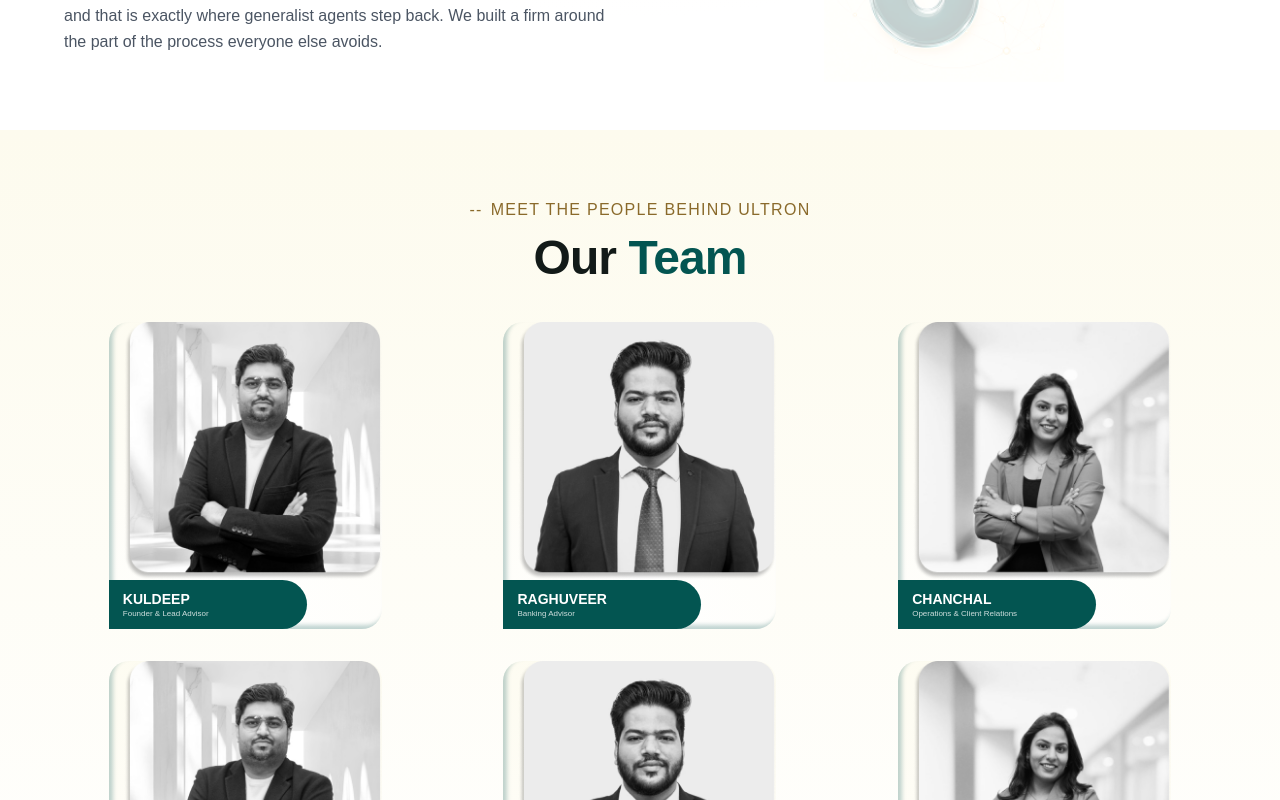
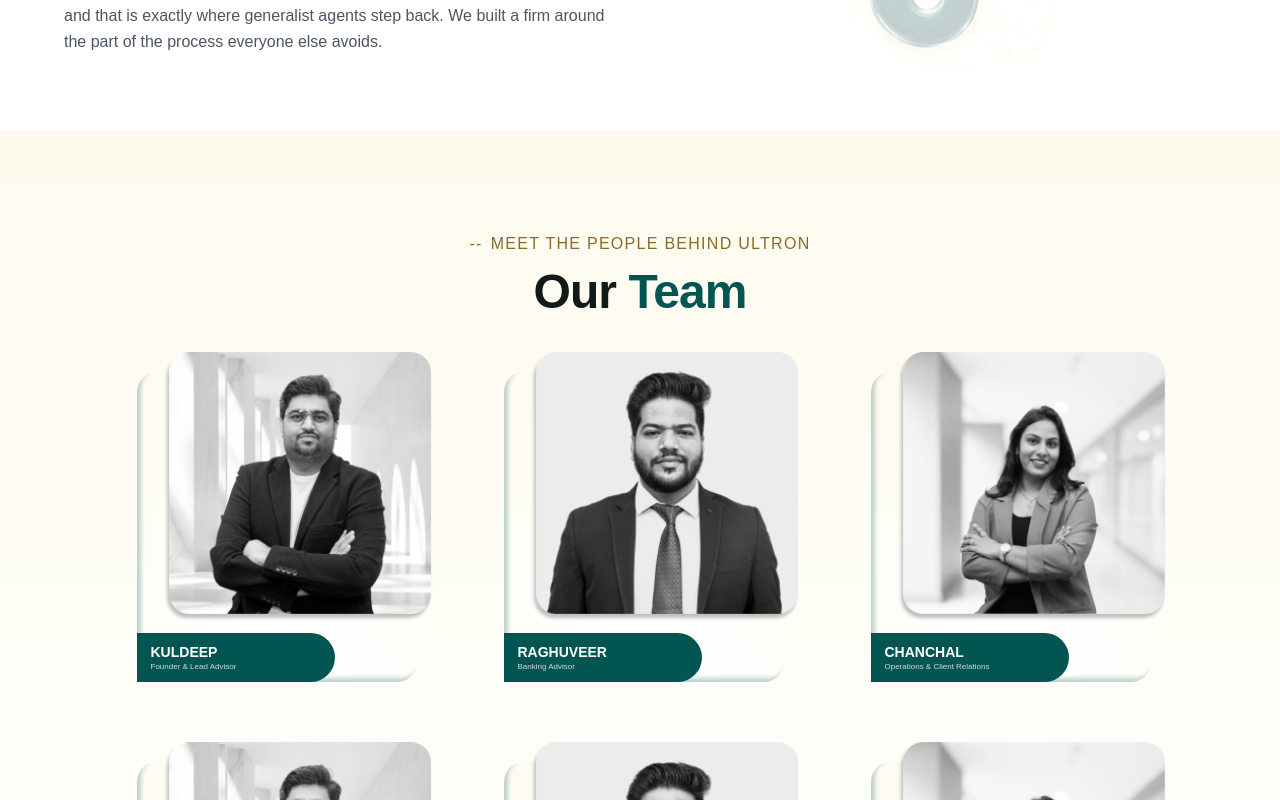
Before and after one commit to PrinceKhimani78/ultronnew, a Next.js app: page /about in a window 1280 px wide. Shown: the part 1320-2120 px from the top of the page. Built offline with nearby package versions, Linux system fonts and the light colour scheme; no server answers; a web font is replaced by a local one.

Commit message:
fix(about): adjust AboutTeam card and image dimensions

```diff
--- a/src/components/about/AboutTeam.tsx
+++ b/src/components/about/AboutTeam.tsx
@@ -37,7 +37,7 @@ export function AboutTeam() {
       spacing="default"
       tone="raised"
       aria-label="Our team"
-      className="bg-gradient-to-b from-[#FDFBEE] to-white"
+      className="overflow-hidden bg-gradient-to-b from-[#FDFBEE] to-white lg:pt-[106px]"
     >
       <Container width="wide">
         <SectionHeading
@@ -47,9 +47,21 @@ export function AboutTeam() {
           align="center"
           eyebrowClassName="text-accent-deep"
           accentClassName="text-brand"
+          className="relative z-[2]"
         />
 
-        <ul className="mt-8 grid grid-cols-1 justify-items-center gap-6 sm:mt-10 sm:grid-cols-2 lg:grid-cols-3 lg:gap-8">
+        {/*
+          Fixed-width tracks (`grid-cols-[273px]`, not `1fr`/`justify-items-
+          center`), centred as a block via `justify-center` — never
+          `justify-between`, which would spread the row edge-to-edge on a
+          wide viewport instead of holding the comp's own 94px column gap.
+          The column count and gaps are breakpoint-exact, not a fluid scale:
+          1 col / 48px rows under 640px, 2 cols / 56×64px 640–1023px, 3 cols
+          / 94×80px from 1024px up — including on screens wider than the
+          1280px comp itself, which is why the grid caps at `lg:max-w-
+          [1007px]` (3×273 + 2×94) rather than growing with the page.
+        */}
+        <ul className="mx-auto mt-8 grid max-w-[273px] grid-cols-[273px] justify-center gap-y-[48px] sm:mt-10 sm:max-w-[602px] sm:grid-cols-[repeat(2,273px)] sm:gap-x-[56px] sm:gap-y-[64px] lg:mt-14 lg:max-w-[1007px] lg:grid-cols-[repeat(3,273px)] lg:gap-x-[94px] lg:gap-y-[80px]">
           {ABOUT_PAGE.team.members.map((member, index) => (
             <Reveal
               as="li"
@@ -75,14 +87,14 @@ export function AboutTeam() {
  *    comp's own conic gradient, its teal-tinted inset shadow restored (an
  *    earlier pass dropped it; this is the authoritative spec).
  * 2. **Portrait** (`.team-member-image-wrapper`, Frame 65) — 258×258,
- *    absolutely positioned flush to the mat's top-right corner (not
- *    centred), grayscale, 20px radius.
+ *    grayscale, 20px radius, offset `top: -18px; left: 20px` from the mat —
+ *    tuned by hand against the rendered comp, which is why it floats a
+ *    little above the mat's own top edge rather than sitting flush inside
+ *    it. `overflow-visible` on the mat is what lets that top sliver show
+ *    instead of being clipped.
  * 3. **Info panel** (`.team-member-info`, Frame 66) — 198×49, absolutely
- *    positioned flush to the mat's bottom-left corner. Because the mat is
- *    exactly 307 tall and the portrait exactly 258, the panel's 49px lands
- *    precisely in the leftover strip below the portrait — no overlap, no
- *    gap, no straddle needed. The LinkedIn link sits inside this same panel,
- *    at its right edge via `justify-between`.
+ *    positioned flush to the mat's bottom-left corner. The LinkedIn link
+ *    sits inside this same panel, at its right edge via `justify-between`.
  *
  * Fixed-width cards inside a grid mean the row won't shrink below 273px on
  * a viewport narrower than that plus its gutters — a real, if narrow, edge
@@ -90,8 +102,8 @@ export function AboutTeam() {
  */
 function TeamCard({ member }: { member: TeamMember }) {
   return (
-    <article className="relative h-[307px] w-[273px] shrink-0 overflow-visible rounded-[20px] border-0 bg-[conic-gradient(#FDFBEE_0%,#FFFFFF_49.74%,#FDFBEE_100%)] shadow-[4px_-4px_4px_0_rgba(3,85,81,0.25)_inset]">
-      <div className="absolute top-0 right-0 aspect-square h-[258px] w-[258px] shrink-0 overflow-hidden rounded-[20px]">
+    <article className="relative h-[310px] w-[280px] shrink-0 overflow-visible rounded-[20px] border-0 bg-[conic-gradient(#FDFBEE_0%,#FFFFFF_49.74%,#FDFBEE_100%)] shadow-[4px_-4px_4px_0_rgba(3,85,81,0.25)_inset]">
+      <div className="absolute -top-[20px] left-[26px] aspect-square h-[270px] w-[270px] shrink-0 overflow-hidden rounded-[20px]">
         <Image
           src={member.image}
           alt={`${member.name} – ${member.role}`}
```
